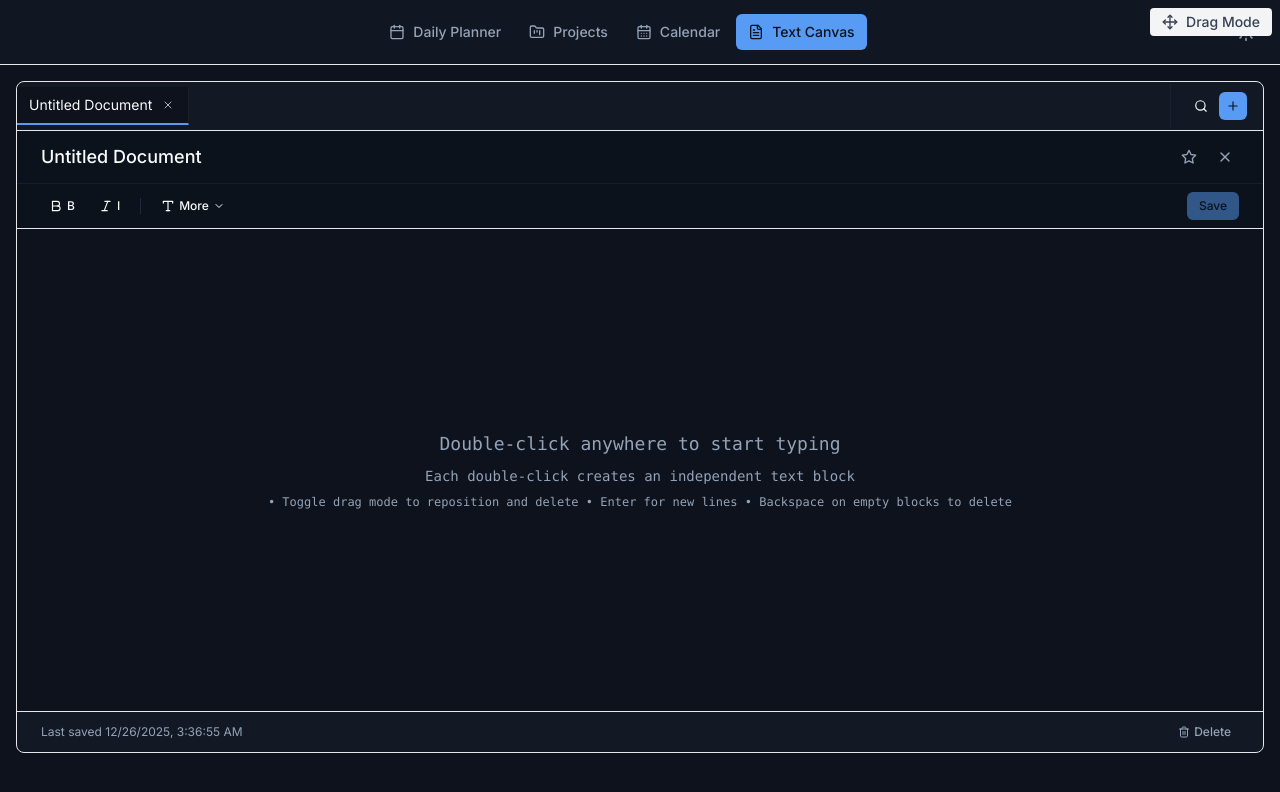
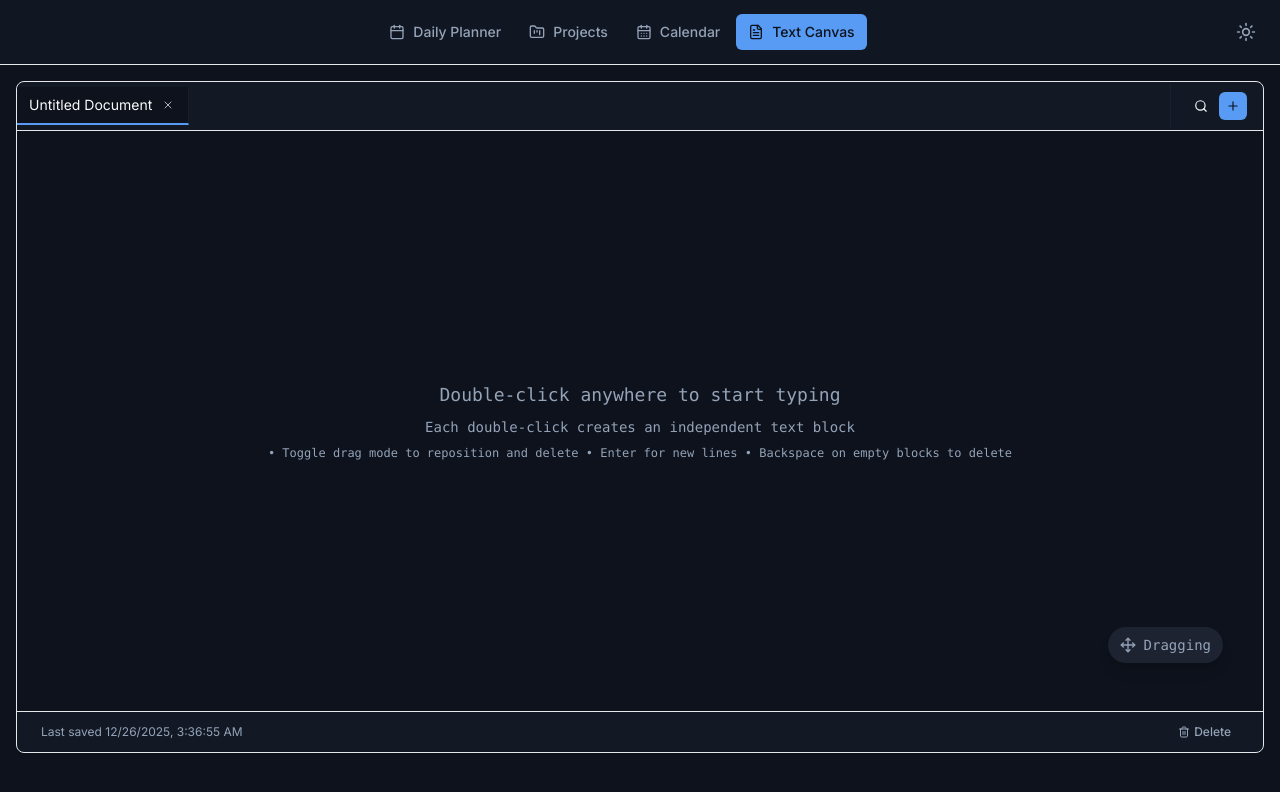
Before and after one commit to obihughes/omega-planner, a Next.js app: page /documents in a window 1280 px wide. Both pictures are taken after a click on the button 1233 px from the left and 106 px from the top of the page. Shown: the top 792 px of the page. Built offline with nearby package versions, Linux system fonts and the light colour scheme.

Commit message:
Feat: Improve text editor functionality and UI/UX

```diff
--- a/components/documents/CanvasTextEditor.tsx
+++ b/components/documents/CanvasTextEditor.tsx
@@ -1,5 +1,5 @@
 import React, { useState, useRef, useEffect } from 'react';
-import { Move, Edit } from 'lucide-react';
+import { Move, Edit, Bold, Italic } from 'lucide-react';
 
 // Type guard for caret positioning methods
 const hasCaretPositionFromPoint = (doc: Document): doc is Document & { caretPositionFromPoint: (x: number, y: number) => any } => {
@@ -125,17 +125,24 @@ const CanvasTextEditor: React.FC<CanvasTextEditorProps> = ({
     });
 
     if (!wasClickInsideAnyBlock) {
-      // If clicked on the empty canvas, save the currently active block's content.
+      // If clicked on the empty canvas, save or delete the currently active block.
       if (activeBlockId) {
         const activeEl = blockElementsRef.current.get(activeBlockId)?.querySelector('[contenteditable]') as HTMLElement;
         if (activeEl) {
           const newContent = activeEl.innerHTML;
-          // Create a new array with the updated content.
+          // If content is empty or only whitespace, delete the block.
+          if (activeEl.textContent?.trim() === '') {
+            const updatedBlocks = textBlocks.filter(b => b.id !== activeBlockId);
+            setTextBlocks(updatedBlocks);
+            handleContentChange(updatedBlocks);
+          } else {
+            // Otherwise, save the content.
             const updatedBlocks = textBlocks.map(b =>
               b.id === activeBlockId ? { ...b, content: newContent, isActive: false } : b
             );
             setTextBlocks(updatedBlocks);
             handleContentChange(updatedBlocks);
+          }
         }
       }
       setActiveBlockId(null); // Deactivate.
@@ -181,6 +188,14 @@ const CanvasTextEditor: React.FC<CanvasTextEditorProps> = ({
     setTextBlocks(newBlocks);
     handleContentChange(newBlocks);
     setActiveBlockId(newBlock.id);
+
+    // After creating a new block, focus it so the user can type immediately.
+    setTimeout(() => {
+        const newBlockEl = blockElementsRef.current.get(newBlock.id)?.querySelector('[contenteditable]');
+        if (newBlockEl && newBlockEl instanceof HTMLElement) {
+            newBlockEl.focus();
+        }
+    }, 50); // Reduced delay for faster focus
   };
 
   const handleBlockChange = (blockId: string, newContent: string) => {
@@ -190,6 +205,21 @@ const CanvasTextEditor: React.FC<CanvasTextEditorProps> = ({
       block.id === blockId ? { ...block, content: newContent } : block
     );
     setTextBlocks(updatedBlocks);
+
+    // If the block is empty after an update, remove it.
+    const editableEl = blockElementsRef.current.get(blockId)?.querySelector('[contenteditable]');
+    if (editableEl && editableEl instanceof HTMLElement && editableEl.textContent?.trim() === '') {
+        // Use a timeout to allow the user to continue typing if they just cleared the text
+        setTimeout(() => {
+            const currentBlock = textBlocks.find(b => b.id === blockId);
+            if (currentBlock && currentBlock.content.trim() === '') {
+                 const filteredBlocks = textBlocks.filter(b => b.id !== blockId);
+                 setTextBlocks(filteredBlocks);
+                 handleContentChange(filteredBlocks);
+                 setActiveBlockId(null);
+            }
+        }, 1500); // Wait 1.5s before deleting empty block
+    }
 
     // Debounce the final state propagation to the parent component.
     if (updateTimeoutRef.current) {
@@ -210,6 +240,13 @@ const CanvasTextEditor: React.FC<CanvasTextEditorProps> = ({
       setTextBlocks(blocks =>
         blocks.map(block => ({ ...block, isActive: false }))
       );
+      return;
+    }
+
+    if (e.key === 'Tab') {
+      e.preventDefault();
+      // Insert 4 non-breaking spaces for a standard tab
+      document.execCommand('insertHTML', false, '&nbsp;&nbsp;&nbsp;&nbsp;');
       return;
     }
 
@@ -289,23 +326,26 @@ const CanvasTextEditor: React.FC<CanvasTextEditorProps> = ({
     };
   }, []);
 
+  const handleFormat = (command: string) => {
+    const activeEl = activeBlockId ? blockElementsRef.current.get(activeBlockId)?.querySelector('[contenteditable]') : null;
+    if (activeEl && activeEl instanceof HTMLElement) {
+      activeEl.focus();
+      document.execCommand(command, false);
+      // After formatting, re-capture the content
+      const newContent = activeEl.innerHTML;
+      handleBlockChange(activeBlockId!, newContent);
+    }
+  };
+
   return (
     <div className={className} style={style}>
-      {/* Mode Toggle Button */}
-      <div className="absolute top-2 right-2 z-10">
-        <button
-          onClick={() => setIsDragMode(!isDragMode)}
-          className={`flex items-center gap-2 px-3 py-1 rounded text-sm font-medium transition-colors ${
-            isDragMode
-              ? 'bg-blue-100 text-blue-700 hover:bg-blue-200'
-              : 'bg-gray-100 text-gray-700 hover:bg-gray-200'
-          }`}
-          title={isDragMode ? 'Switch to Edit Mode' : 'Switch to Drag Mode'}
-        >
-          {isDragMode ? <Edit size={16} /> : <Move size={16} />}
-          {isDragMode ? 'Edit Mode' : 'Drag Mode'}
-        </button>
+      {/* Floating Formatting Toolbar */}
+      {activeBlockId && !isDragMode && (
+        <div className="absolute top-2 left-1/2 -translate-x-1/2 z-10 bg-muted rounded-lg shadow-lg p-1 flex items-center gap-1">
+          <button onClick={() => handleFormat('bold')} className="p-2 rounded hover:bg-background/50"><Bold size={16} /></button>
+          <button onClick={() => handleFormat('italic')} className="p-2 rounded hover:bg-background/50"><Italic size={16} /></button>
         </div>
+      )}
 
       <div
         ref={canvasRef}
@@ -446,9 +486,10 @@ const CanvasTextEditor: React.FC<CanvasTextEditorProps> = ({
 
             {/* Active block indicator */}
             {block.isActive && (
-              <>
               <div className="absolute -left-2 top-0 w-1 h-full bg-blue-400 rounded-full" />
-                {/* Delete button - only in drag mode */}
+            )}
+
+            {/* Delete button - only visible in drag mode */}
             {isDragMode && (
               <button
                 onClick={(e) => {
@@ -464,10 +505,24 @@ const CanvasTextEditor: React.FC<CanvasTextEditorProps> = ({
                 ×
               </button>
             )}
-              </>
-            )}
           </div>
         ))}
+
+        {/* Mode Toggle Button - Moved to bottom right */}
+        <div className="absolute bottom-4 right-4 z-10">
+            <button
+              onClick={() => setIsDragMode(!isDragMode)}
+              className={`flex items-center gap-2 px-3 py-2 rounded-full text-sm font-medium transition-all shadow-lg ${
+                isDragMode
+                  ? 'bg-blue-600 text-white hover:bg-blue-700'
+                  : 'bg-muted text-muted-foreground hover:bg-muted/80'
+              }`}
+              title={isDragMode ? 'Switch to Edit Mode' : 'Switch to Drag Mode'}
+            >
+              {isDragMode ? <Edit size={16} /> : <Move size={16} />}
+              <span>{isDragMode ? 'Editing' : 'Dragging'}</span>
+            </button>
+        </div>
 
         {/* Instruction text when no blocks exist */}
         {textBlocks.length === 0 && (
--- a/components/documents/DocumentEditor.tsx
+++ b/components/documents/DocumentEditor.tsx
@@ -18,17 +18,14 @@ export default function DocumentEditor({
   onDelete,
   onStar
 }: ExtendedDocumentEditorProps) {
-  const [title, setTitle] = useState(document?.title || '');
   const [content, setContent] = useState(document?.content || '');
   const [hasUnsavedChanges, setHasUnsavedChanges] = useState(false);
   const [isAutoSaving, setIsAutoSaving] = useState(false);
-  const [isToolbarExpanded, setIsToolbarExpanded] = useState(false);
   const titleInputRef = useRef<HTMLInputElement>(null);
   const autoSaveTimerRef = useRef<NodeJS.Timeout>();
 
   useEffect(() => {
     if (document) {
-      setTitle(document.title);
       setContent(document.content);
       setHasUnsavedChanges(false);
     }
@@ -51,7 +48,7 @@ export default function DocumentEditor({
         clearTimeout(autoSaveTimerRef.current);
       }
     };
-  }, [hasUnsavedChanges, title, content]);
+  }, [hasUnsavedChanges, content]);
 
   const handleSave = async () => {
     if (!document) return;
@@ -59,7 +56,7 @@ export default function DocumentEditor({
     setIsAutoSaving(true);
     const updatedDocument: Document = {
       ...document,
-      title: title.trim() || 'Untitled Document',
+      title: document.title,
       content
     };
 
@@ -67,11 +64,6 @@ export default function DocumentEditor({
     setHasUnsavedChanges(false);
 
     setTimeout(() => setIsAutoSaving(false), 1000);
-  };
-
-  const handleTitleChange = (e: React.ChangeEvent<HTMLInputElement>) => {
-    setTitle(e.target.value);
-    setHasUnsavedChanges(true);
   };
 
   // Text editing is now handled by CanvasTextEditor
@@ -97,187 +89,6 @@ export default function DocumentEditor({
 
   return (
     <div className="flex flex-col h-full">
-      {/* Minimal Header */}
-      <div className="border-b bg-background/95 backdrop-blur">
-        {/* Title Row */}
-        <div className="flex items-center justify-between px-6 py-3">
-          <div className="flex items-center gap-3 flex-1 min-w-0">
-            <input
-              ref={titleInputRef}
-              type="text"
-              value={title}
-              onChange={handleTitleChange}
-              placeholder="Untitled Document"
-              className="text-lg font-medium bg-transparent border-none outline-none flex-1 focus:ring-0 min-w-0 placeholder:text-muted-foreground/50"
-              style={{ direction: 'ltr', textAlign: 'left' }}
-            />
-          </div>
-
-          <div className="flex items-center gap-2">
-            {/* Save Status */}
-            <div className="flex items-center gap-2 text-xs">
-              {isAutoSaving && (
-                <span className="text-muted-foreground">Saving...</span>
-              )}
-              {hasUnsavedChanges && !isAutoSaving && (
-                <span className="w-1.5 h-1.5 bg-orange-500 rounded-full"></span>
-              )}
-            </div>
-
-            {/* Star Button */}
-            {onStar && (
-              <Button
-                variant="ghost"
-                size="sm"
-                onClick={onStar}
-                className="h-7 w-7 p-0 text-muted-foreground hover:text-foreground"
-                title={document.isStarred ? "Remove star" : "Add star"}
-              >
-                {document.isStarred ? (
-                  <Star className="w-4 h-4 fill-yellow-500 text-yellow-500" />
-                ) : (
-                  <Star className="w-4 h-4" />
-                )}
-              </Button>
-            )}
-
-            {/* Close Button */}
-            <Button
-              variant="ghost"
-              size="sm"
-              onClick={onClose}
-              className="h-7 w-7 p-0 text-muted-foreground hover:text-foreground"
-            >
-              <X className="w-4 h-4" />
-            </Button>
-          </div>
-        </div>
-
-        {/* Enhanced Formatting Controls */}
-        <div className="px-6 py-2 border-t border-border/50">
-          <div className="flex items-center justify-between">
-            <div className="flex items-center gap-2">
-              {/* Always visible quick formatting */}
-              <Button
-                variant="ghost"
-                size="sm"
-                onClick={handleBold}
-                className="h-7 px-2 text-xs font-medium"
-                title="Bold (Ctrl+B)"
-              >
-                <Bold className="w-3.5 h-3.5 mr-1" />
-                B
-              </Button>
-              <Button
-                variant="ghost"
-                size="sm"
-                onClick={handleItalic}
-                className="h-7 px-2 text-xs font-medium"
-                title="Italic (Ctrl+I)"
-              >
-                <Italic className="w-3.5 h-3.5 mr-1" />
-                I
-              </Button>
-
-              <div className="w-px h-4 bg-border mx-1" />
-
-              {/* Expandable formatting */}
-              <Button
-                variant="ghost"
-                size="sm"
-                onClick={() => setIsToolbarExpanded(!isToolbarExpanded)}
-                className="h-7 px-2 text-xs"
-              >
-                <Type className="w-3.5 h-3.5 mr-1" />
-                More
-                {isToolbarExpanded ? (
-                  <ChevronUp className="w-3 h-3 ml-1" />
-                ) : (
-                  <ChevronDown className="w-3 h-3 ml-1" />
-                )}
-              </Button>
-            </div>
-
-            {/* Quick actions */}
-            <div className="flex items-center gap-1">
-              <Button
-                onClick={handleSave}
-                size="sm"
-                disabled={!hasUnsavedChanges}
-                className="h-7 px-3 text-xs"
-              >
-                Save
-              </Button>
-            </div>
-          </div>
-
-          {/* Expanded Toolbar */}
-          {isToolbarExpanded && (
-            <div className="mt-2 pt-2 border-t border-border/50">
-              <div className="flex items-center gap-1 flex-wrap">
-                <Button
-                  variant="ghost"
-                  size="sm"
-                  onClick={() => formatText('insertUnorderedList')}
-                  className="h-7 px-2 text-xs"
-                  title="Bullet List"
-                >
-                  <List className="w-3.5 h-3.5 mr-1" />
-                  List
-                </Button>
-                <Button
-                  variant="ghost"
-                  size="sm"
-                  onClick={() => formatText('insertOrderedList')}
-                  className="h-7 px-2 text-xs"
-                  title="Numbered List"
-                >
-                  <ListOrdered className="w-3.5 h-3.5 mr-1" />
-                  Numbers
-                </Button>
-                <div className="w-px h-4 bg-border mx-1" />
-                <Button
-                  variant="ghost"
-                  size="sm"
-                  onClick={() => formatText('formatBlock', 'h1')}
-                  className="h-7 px-2 text-xs"
-                  title="Heading 1"
-                >
-                  H1
-                </Button>
-                <Button
-                  variant="ghost"
-                  size="sm"
-                  onClick={() => formatText('formatBlock', 'h2')}
-                  className="h-7 px-2 text-xs"
-                  title="Heading 2"
-                >
-                  H2
-                </Button>
-                <Button
-                  variant="ghost"
-                  size="sm"
-                  onClick={() => formatText('formatBlock', 'h3')}
-                  className="h-7 px-2 text-xs"
-                  title="Heading 3"
-                >
-                  H3
-                </Button>
-                <Button
-                  variant="ghost"
-                  size="sm"
-                  onClick={() => formatText('formatBlock', 'p')}
-                  className="h-7 px-2 text-xs"
-                  title="Paragraph"
-                >
-                  Text
-                </Button>
-              </div>
-            </div>
-          )}
-        </div>
-      </div>
-
       {/* Canvas Text Editor for True Independent Positioning */}
       <div className="flex-1 overflow-hidden bg-background">
         <CanvasTextEditor
```
Lines whose indentation alone changed are shown as unchanged.
